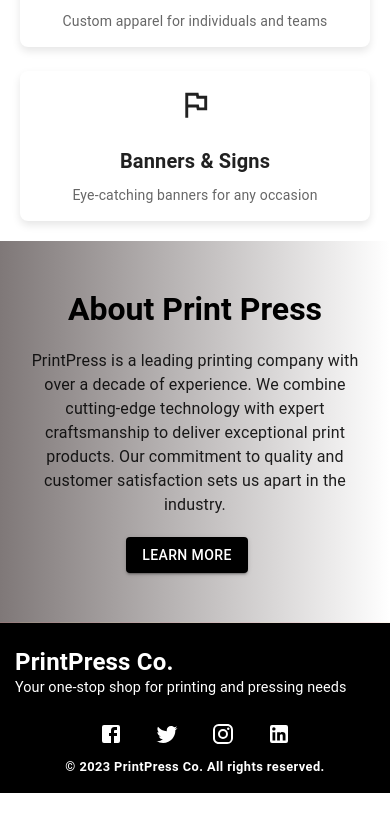
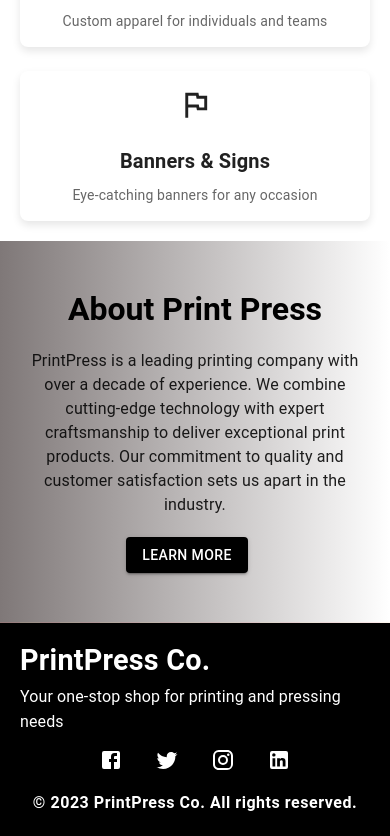
Before and after one commit to Lokesh-Magar/pressWebsite, a Next.js app: page / in a window 390 px wide. Shown: the part 1127-1963 px from the top of the page. Before the commit the page ends 1920 px from the top, so only its background shows below. Built offline with nearby package versions, Linux system fonts and the light colour scheme.

Commit message:
making changes in styles and responsive

```diff
--- a/src/components/Footer.tsx
+++ b/src/components/Footer.tsx
@@ -9,54 +9,47 @@ const Footer = () => {
   return (
     <Box
       sx={{
-        padding: { xs: "15px", sm: "20px" },
+        padding: "20px",
         backgroundColor: "black",
-        textAlign: "center", // Default center alignment for larger screens
       }}
     >
-      {/* Title and Subtitle: Align left on smaller screens */}
-      <Box
-        sx={{
-          display: { xs: "flex", sm: "block" }, // Flex on small screens, block on larger screens
-          flexDirection: "column",
-          alignItems: { xs: "flex-start", sm: "center" }, // Align to the left on small screens, center on larger ones
-          marginTop: { xs: "10px", sm: "0" }, // Adjust top margin for small screens
-        }}
-      >
+      {/* Company name */}
       <Typography
         variant="h4"
         gutterBottom
         sx={{
           fontWeight: "bold",
           color: "white",
-            fontSize: { xs: "1.5rem", sm: "2rem" }, // Smaller font size on small screens
+          fontSize: { xs: "1.8rem", sm: "2.5rem" }, // Reduced font size on small screens
+          marginBottom: { xs: "5px", sm: "20px" }, // Reduce bottom margin for small screens
         }}
       >
         PrintPress Co.
       </Typography>
 
+      {/* Tagline */}
       <Typography
         variant="h6"
         gutterBottom
         sx={{
           fontWeight: "normal",
           color: "white",
-            marginTop: "-10px",
-            fontSize: { xs: "0.9rem", sm: "1.25rem" }, // Smaller font size for smaller screens
+          fontSize: { xs: "1rem", sm: "1.2rem" }, // Reduced font size on small screens
+          marginTop: { xs: "0px", sm: "-10px" }, // Adjust top margin for small screens
+          marginBottom: { xs: "5px", sm: "20px" }, // Reduce space below the tagline
         }}
       >
         Your one-stop shop for printing and pressing needs
       </Typography>
-      </Box>
 
-      {/* Social Media Icons */}
+      {/* Social media buttons */}
       <Box
         sx={{
-          marginTop: "10px",
+          marginTop: { xs: "5px", sm: "-3%" }, // Reduce gap for small screens
           display: "flex",
-          justifyContent: "center",
+          justifyContent: { xs: "center", sm: "flex-start" }, // Center buttons on small screens
+          marginLeft: { sm: "85%" }, // Keep default alignment for large screens
           gap: 2,
-          flexWrap: "wrap", // Stack icons on small screens
         }}
       >
         <IconButton>
@@ -73,13 +66,15 @@ const Footer = () => {
         </IconButton>
       </Box>
 
-      {/* Copyright Text */}
+      {/* Copyright text */}
       <Typography
         variant="caption"
         sx={{
           color: "white",
           fontWeight: "bold",
-          fontSize: { xs: "0.8rem", sm: "1rem" }, // Smaller font size on small screens
+          textAlign: "center",
+          display: "block",
+          fontSize: "1rem",
           marginTop: "10px",
         }}
       >
```
Lines whose indentation alone changed are shown as unchanged.
